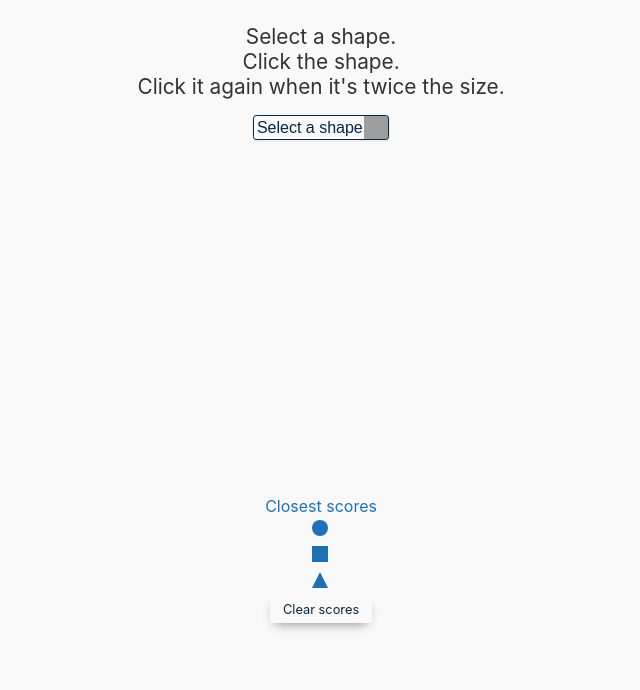
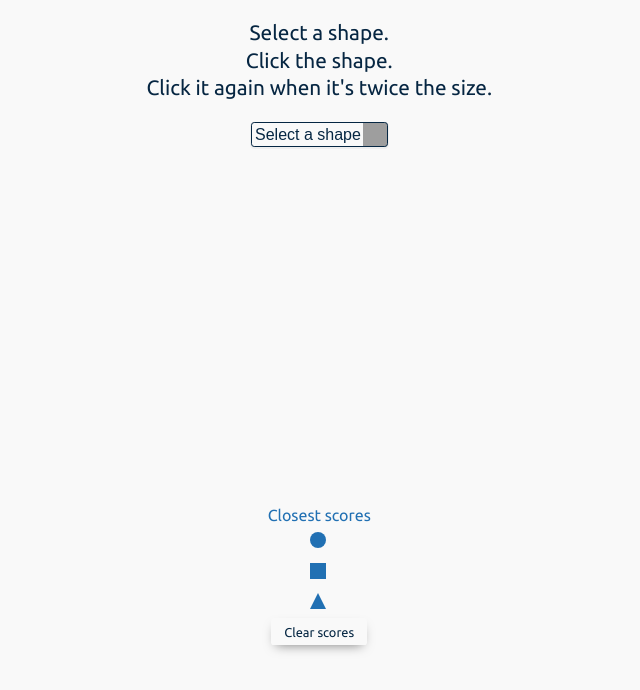
Before and after one commit to nicm42/click-the-dot-v3, a Svelte app: page / in a window 1280 px wide. Shown: the top 690 px of the page, without its empty margins (20-660 px from the left). Built offline with nearby package versions, Linux system fonts and the light colour scheme; grey boxes are pictures that could not be loaded.

Commit message:
Styled instructions text

```diff
--- a/src/App.svelte
+++ b/src/App.svelte
@@ -28,6 +28,12 @@
 
 </script>
 
+<svelte:head>
+  <link rel="preconnect" href="https://fonts.googleapis.com">
+  <link rel="preconnect" href="https://fonts.gstatic.com" crossorigin>
+  <link href="https://fonts.googleapis.com/css2?family=Ubuntu&display=swap" rel="stylesheet">
+</svelte:head>
+
 <main>
   <Instructions {shape} />
   <Select {shapes} bind:selectedShape={shape} bind:reset bind:initialSize />
@@ -41,16 +47,18 @@
 <style lang="scss">
   @import './styles';
 
-  :global(*) {
-    padding: 0;
-    margin: 0;
+  :root {
+    --darkBlue: hsl(208, 84%, 14%);
   }
 
   :global(body) {
     height: 100%;
-    //@include set-text;
+    padding: 1em;
+    background-color: $background-colour;
+    font-family: 'Ubuntu', sans-serif;
+    font-size: 100%;
+    line-height: 1.5;
     text-align: center;
-    background-color: $background-colour;
 
     @media (min-width: $breakpoint-medium) {
       display: grid;
--- a/src/components/Instructions.svelte
+++ b/src/components/Instructions.svelte
@@ -4,7 +4,7 @@
 
 <div class="instructions">
   {#if shape === 'shape'}
-    <p>Select a shape.</p>
+    <h1>Select a shape.</h1>
   {/if}
   <p>Click the {shape.toLowerCase()}.</p>
   <p>Click it again when it's twice the size.</p>
@@ -15,7 +15,15 @@
 
   .instructions {
     grid-area: instructions;
-    @include top-bottom-padding(1rem);
-    font-size: $big-text;
+    padding-block-end: 1em;
+
+    & h1,
+    & p {
+      margin-block: 0.33em;
+      font-size: 1.3rem;
+      font-weight: 400;
+      line-height: 1;
+      color: var(--darkBlue);
+    }
   }
 </style>
```
